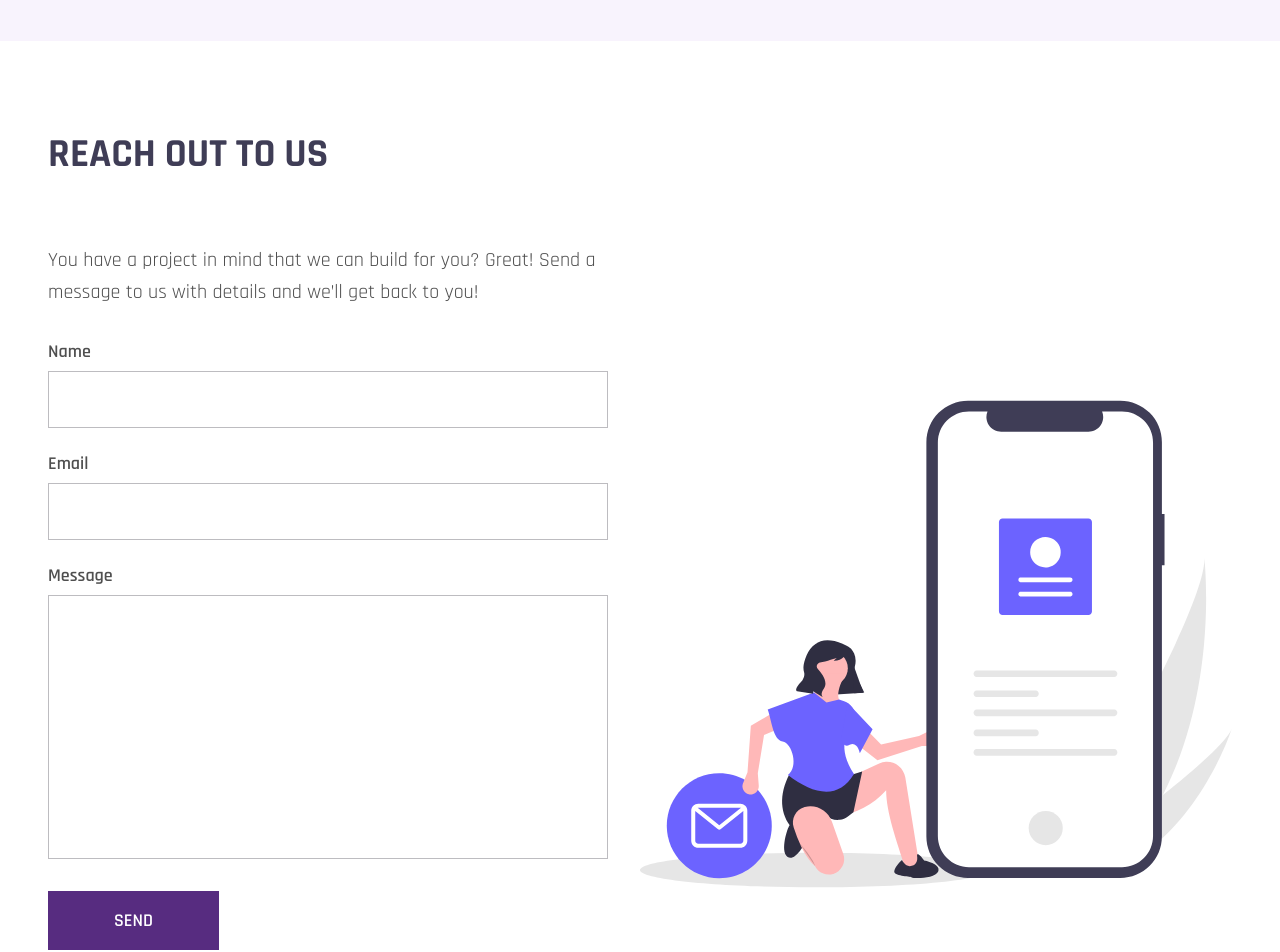
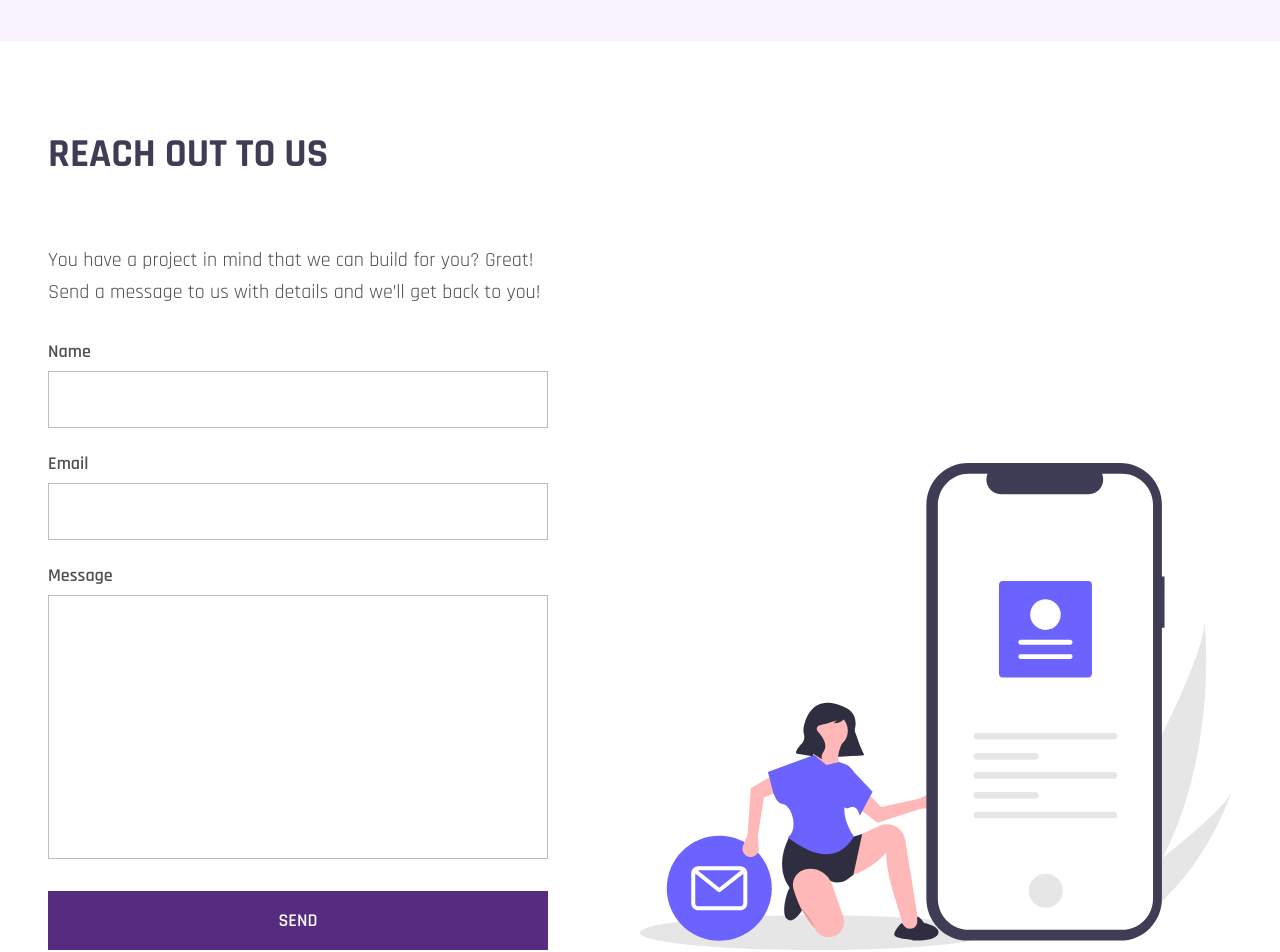
Before and after one commit to krckyboy/todorovic.dev, a React (Create React App) app in the folder client/: page / in a window 1280 px wide. Shown: the part 2660-3612 px from the top of the page. Built offline with nearby package versions, Linux system fonts and the light colour scheme; the HTML template or start-up script is replaced by a standard one.

Commit message:
#8 Tweaked button states (hover, focus), inputs, etc.

```diff
--- a/client/src/components/MainButton.js
+++ b/client/src/components/MainButton.js
@@ -13,6 +13,13 @@ const Button = styled.button`
 	font-size: 20px;
 	cursor: pointer;
 	width: 100%;
+	transition: 0.1s transform, 0.1s box-shadow;
+
+	:hover,
+	:focus {
+		box-shadow: 0px 8px 14px -3px rgba(0,0,0,0.5);
+		transform: translateY(-2px);
+	}
 
 	@media (min-width: 960px) {
 		width: initial;
--- a/client/src/components/SecondaryButton.js
+++ b/client/src/components/SecondaryButton.js
@@ -13,9 +13,12 @@ const Button = styled.button`
 	font-size: 18px;
 	cursor: pointer;
 	width: 100%;
+	transition: 0.1s transform, 0.1s box-shadow;
 
-	@media (min-width: 960px) {
-		width: initial;
+	:hover,
+	:focus {
+		box-shadow: 0px 8px 14px -3px rgba(0,0,0,0.5);
+		transform: translateY(-2px);
 	}
 `
 
--- a/client/src/sections/Form.js
+++ b/client/src/sections/Form.js
@@ -43,13 +43,17 @@ const FormEl = styled.form`
 		width: 100%;
 		color: ${preferences.colors.neutral};
 		font-family: Rajdhani;
-		transition: all 0.2s;
+		transition: all 0.1s;
 		max-width: 100%;
 		resize: none;
 		font-size: 18px;
 
 		&:focus {
 			outline-color: ${preferences.colors.main};
+		}
+
+		&:hover {
+			border-color: ${preferences.colors.main};
 		}
 	}
 
@@ -75,9 +79,11 @@ const FlexContainer = styled.div`
 const FormContent = styled.div`
 	flex: 1 1 auto;
 	align-self: stretch;
+	max-width: 720px;
+
 
 	@media (min-width: 1260px) {
-		max-width: 560px;
+		max-width: 500px;
 	}
 `
 
@@ -86,7 +92,7 @@ const Img = styled.img`
 
 	@media (min-width: 1260px) {
 		align-self: flex-end;
-		height: 612px;
+		height: 100%;
 		width: 70%;
 		max-width: 50%;
 		display: initial;
```
